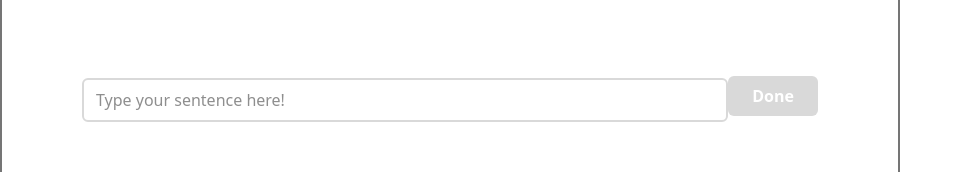
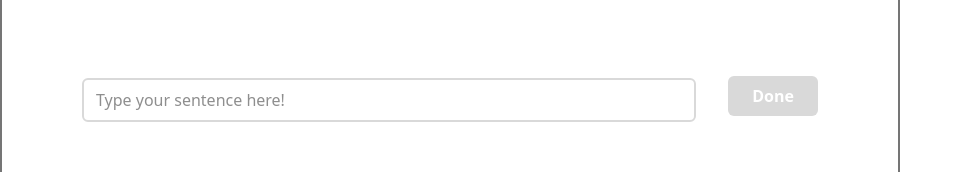
Before and after one commit to NLuke17/Telestration, a React app in the folder frontend/: page /writing in a window 1280 px wide. Shown: the part 446-618 px from the top of the page, without its empty margins (0-963 px from the left). Built offline with nearby package versions, Linux system fonts and the light colour scheme; no server answers; the HTML template or start-up script is replaced by a standard one.

Commit message:
Fixed formatting

```diff
--- a/frontend/src/pages/WritingPage.tsx
+++ b/frontend/src/pages/WritingPage.tsx
@@ -17,7 +17,7 @@ const WritingPage: React.FC = () => {
                     <TimerDisplay minutesLeft='00' secondsLeft='30' className='text-heading-3'/>
                 </div>
                 <div className="text-heading-1">Write a Sentence</div>
-                <div className="flex items-center justify-center w-full">
+                <div className="flex items-center justify-center w-full gap-8">
                     <InputField
                         id='sentence'
                         label=""
```
